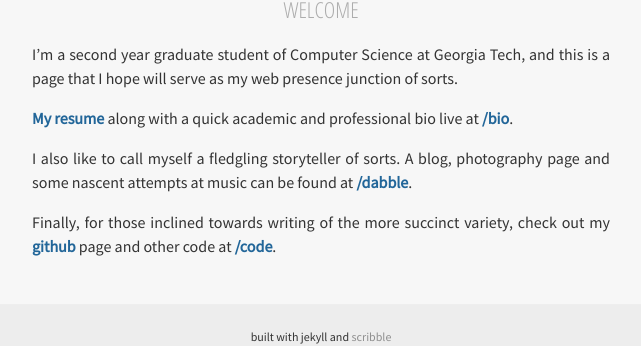
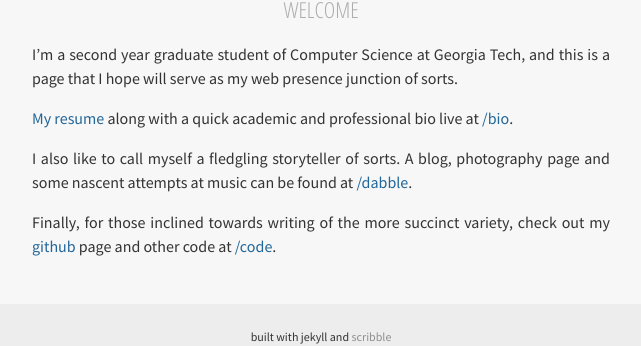
Before and after one commit to tuxerman/tuxerman.github.io, a Jekyll site: the page built from index.md, in a window 1280 px wide. Shown: the part 224-570 px from the top of the page, without its empty margins (319-960 px from the left). Built offline with Jekyll 4.4.1, drawn with Linux system fonts in a browser that asks for light colours; Markdown is read by kramdown in place of the engine named in the settings; comment, search, counter and statistics services are not loaded.

```diff
--- a/index.md
+++ b/index.md
@@ -5,8 +5,8 @@ title: Welcome
 
 I'm a second year graduate student of Computer Science at Georgia Tech, and this is a page that I hope will serve as my web presence junction of sorts.
 
-<strong>[My resume](/resume.pdf)</strong> along with a quick academic and professional bio live at <strong>[/bio](/bio)</strong>.
+[My resume](/files/SriramP.pdf) along with a quick academic and professional bio live at [/bio](/bio).
 
-I also like to call myself a fledgling storyteller of sorts. A blog, photography page and some nascent attempts at music can be found at <strong>[/dabble](/dabble)</strong>.
+I also like to call myself a fledgling storyteller of sorts. A blog, photography page and some nascent attempts at music can be found at [/dabble](/dabble).
 
-Finally, for those inclined towards writing of the more succinct variety, check out my <strong>[github](http://github.com/tuxerman)</strong> page and other code at <strong>[/code](/code)</strong>.
+Finally, for those inclined towards writing of the more succinct variety, check out my [github](http://github.com/tuxerman) page and other code at [/code](/code).
```
Also changed, not shown: bio.md (+1 -1 lines), 1 other file.
